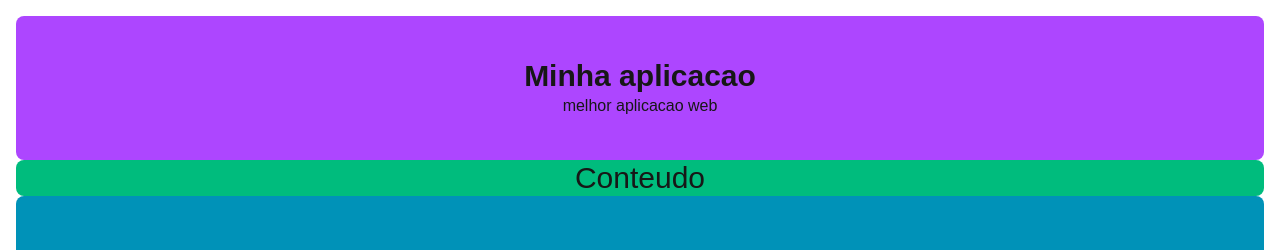
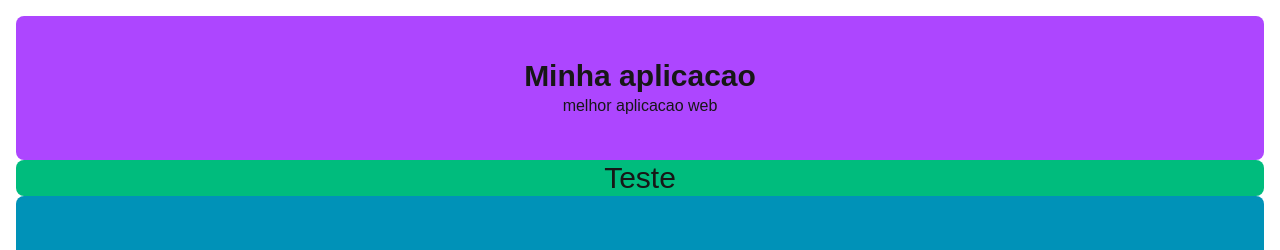
Before and after one commit to RafaelIagherCosta/Fundamentos-ReactJs, a Next.js app: page /fundamentos/funcoes/pagina in a window 1280 px wide. Shown: the top 250 px of the page. Built offline with nearby package versions, Linux system fonts and the light colour scheme.

Commit message:
componente com children

```diff
--- a/src/app/fundamentos/funcoes/pagina/page.tsx
+++ b/src/app/fundamentos/funcoes/pagina/page.tsx
@@ -8,7 +8,9 @@ export default function Page() {
         <>
         <div className={`flex-col gap-4 p-4 h-screen`}>
         <Cabecalho  titulo="Minha aplicacao" subtitulo="melhor aplicacao web"/>
-        <Conteudo/>
+        <Conteudo >
+            <p>Teste</p>
+        </Conteudo>
         <Rodape  feito ="Feito com amor por Rafael Iagher" copy ="CopyRightdwadwadwadwadwadwa"/>
         </div>
         </>
--- a/src/components/conteudo.tsx
+++ b/src/components/conteudo.tsx
@@ -1,9 +1,9 @@
-export default function Conteudo () {
+export default function Conteudo (props: any) {
 
     return(
         <div className={`flex justify-center items-center text-3xl
          rounded-lg bg-emerald-500 flex-1`}>
-            Conteudo
+            {props.children}
         </div>
     )
 }
```
